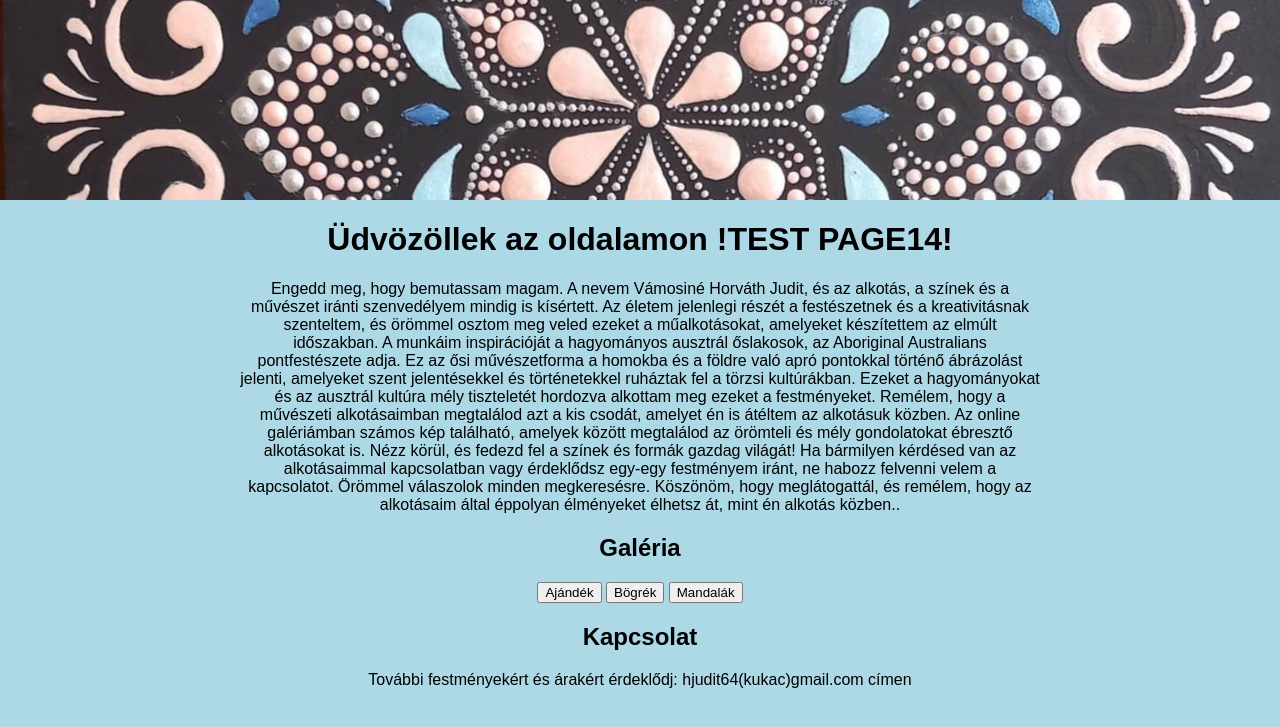
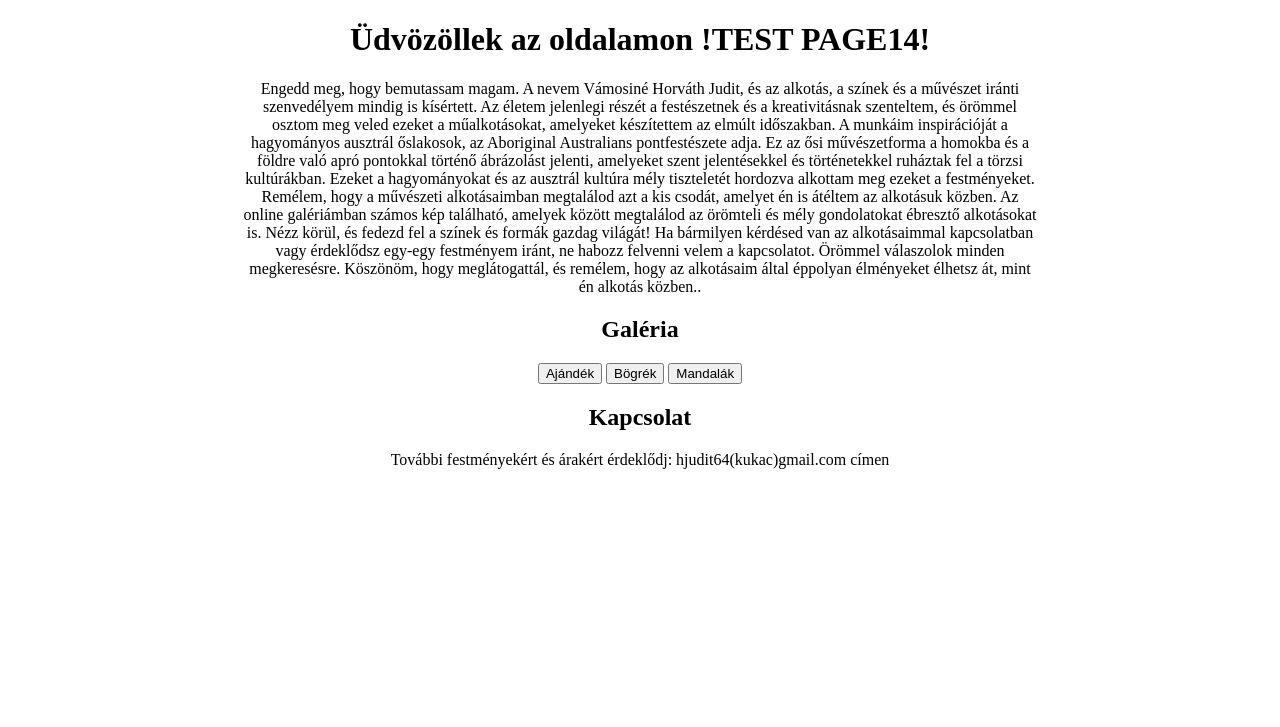
Before and after one commit to balazsvamosi1/balazsvamosi.github.io, a Jekyll site: the page built from index.md, in a window 1280 px wide. Shown: the top 727 px of the page. Built offline with Jekyll 4.4.1, drawn with Linux system fonts in a browser that asks for light colours; some web fonts are replaced; a script that is not in the unit is left out; comment, search, counter and statistics services are not loaded.

Commit message:
Update default.html

```diff
--- a/_layouts/default.html
+++ b/_layouts/default.html
@@ -1,13 +1,7 @@
 <!DOCTYPE html>
 <html>
 <head>
-  <meta charset="UTF-8">
-  <title>{{ page.title }}</title>
-  <link rel="stylesheet" href="{{ "/assets/css/style.css" | relative_url }}">
-  <!-- The above line assumes that the theme's CSS file is located in assets/css/style.css -->
-  <!-- Add the Google Fonts link -->
-  <link rel="stylesheet" href="https://fonts.googleapis.com/css2?family=Borel&display=swap">
-  <!-- Replace "Roboto" with the name of the font you want to use -->
+  <!-- Your head content here -->
 
   <!-- Add the PhotoSwipe CSS and JS files -->
   <link rel="stylesheet" href="https://cdnjs.cloudflare.com/ajax/libs/photoswipe/4.1.3/photoswipe.min.css">
@@ -18,6 +12,8 @@
   <!-- The previously included SimpleLightbox -->
   <script src="https://cdnjs.cloudflare.com/ajax/libs/simplelightbox/2.7.0/simple-lightbox.min.js"></script>
   <link rel="stylesheet" href="https://cdnjs.cloudflare.com/ajax/libs/simplelightbox/2.7.0/simple-lightbox.min.css">
+
+  <!-- Your head content continues -->
 </head>
 <body>
   <header>
@@ -33,6 +29,5 @@
   </footer>
 
   <script src="{{ "/assets/js/main.js" | relative_url }}"></script>
-  <!-- The above line assumes that the theme's JavaScript file is located in assets/js/main.js -->
 </body>
 </html>
```
